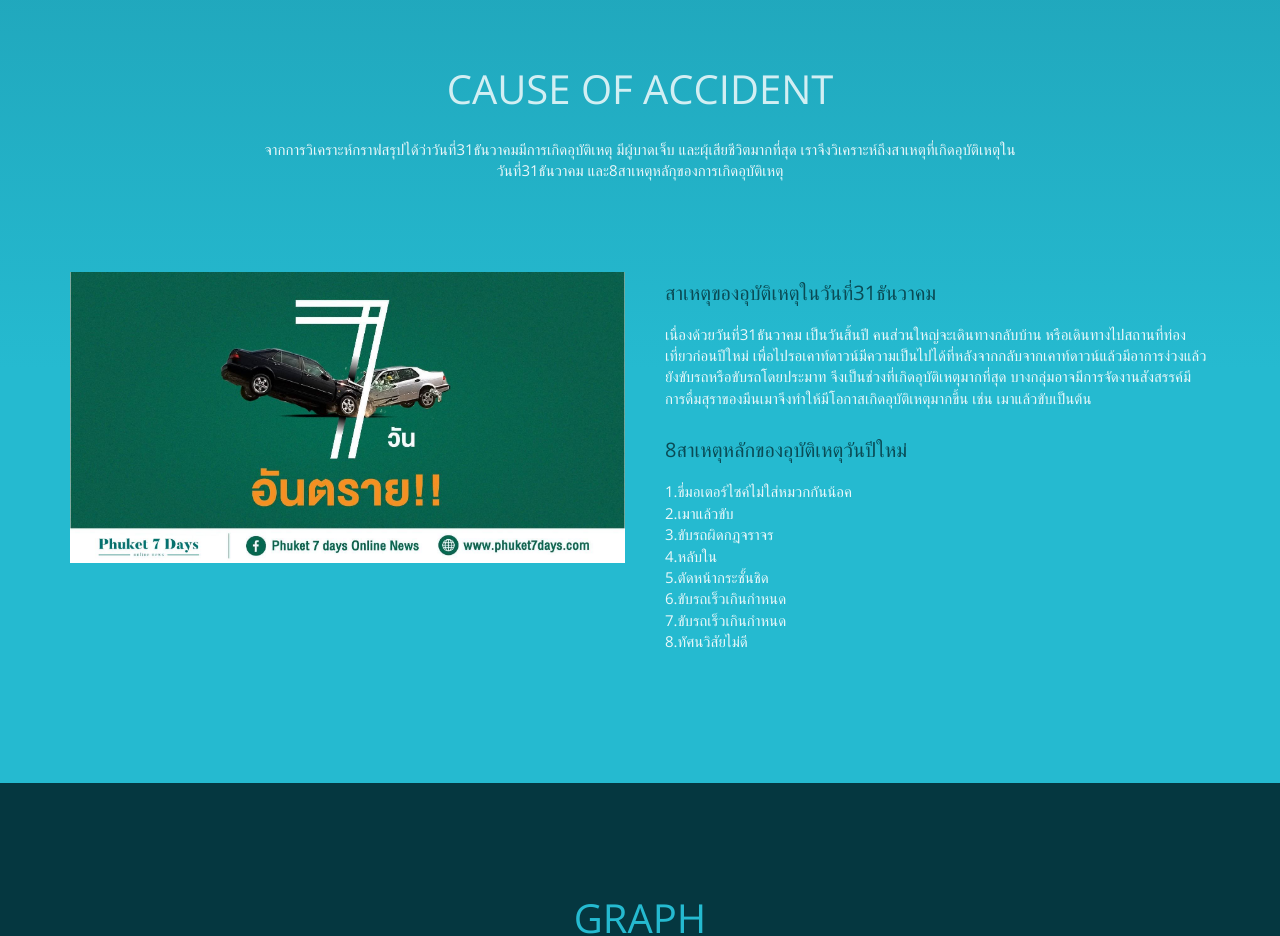
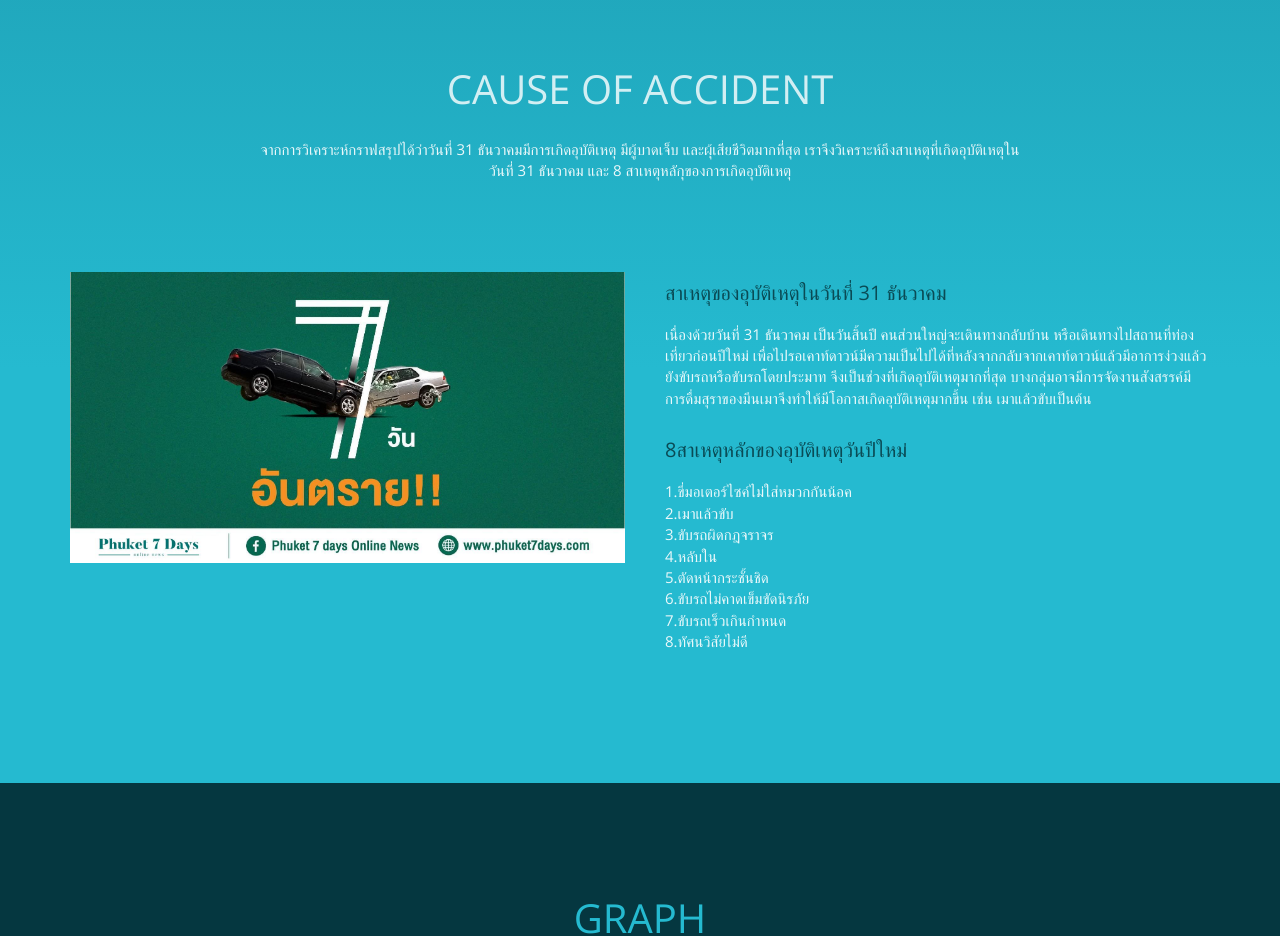
Before and after one commit to Runchapol/Happy-New-Year-2014---2018, a plain HTML site: page Web/index.html in a window 1280 px wide. Shown: the part 1440-2376 px from the top of the page. Drawn offline with nearby package versions, Linux system fonts and the light colour scheme.

Commit message:
Update index.html

```diff
--- a/Web/index.html
+++ b/Web/index.html
@@ -102,14 +102,14 @@
   <div class="container">
     <div class="col-md-8 col-md-offset-2 section-title text-center">
       <h2>Cause of accident</h2>
-      <p>จากการวิเคราะห์กราฟสรุปได้ว่าวันที่31ธันวาคมมีการเกิดอุบัติเหตุ มีผู้บาดเจ็บ และผุ้เสียชีวิตมากที่สุด เราจึงวิเคราะห์ถึงสาเหตุที่เกิดอุบัติเหตุในวันที่31ธันวาคม และ8สาเหตุหลักุของการเกิดอุบัติเหตุ</p>
+      <p>จากการวิเคราะห์กราฟสรุปได้ว่าวันที่ 31 ธันวาคมมีการเกิดอุบัติเหตุ มีผู้บาดเจ็บ และผุ้เสียชีวิตมากที่สุด เราจึงวิเคราะห์ถึงสาเหตุที่เกิดอุบัติเหตุในวันที่ 31 ธันวาคม และ 8 สาเหตุหลักุของการเกิดอุบัติเหตุ</p>
     </div>
     <div class="row">
       <div class="col-xs-12 col-md-6"> <img src="img/about.jpg" class="img-responsive" alt=""> </div>
       <div class="col-xs-12 col-md-6">
         <div class="about-text">
-          <h4>สาเหตุของอุบัติเหตุในวันที่31ธันวาคม</h4>
-          <p> เนื่องด้วยวันที่31ธันวาคม เป็นวันสิ้นปี คนส่วนใหญ่จะเดินทางกลับบ้าน หรือเดินทางไปสถานที่ท่องเที่ยวก่อนปีใหม่ เพื่อไปรอเคาท์ดาวน์มีความเป็นไปได้ที่หลังจากกลับจากเคาท์ดาวน์แล้วมีอาการง่วงแล้วยังขับรถหรือขับรถโดยประมาท จึงเป็นช่วงที่เกิดอุบัติเหตุมากที่สุด บางกลุ่มอาจมีการจัดงานสังสรรค์มีการดื่มสุราของมึนเมาจึงทำให้มีโอกาสเกิดอุบัติเหตุมากขึ้น เช่น เมาแล้วขับเป็นต้น
+          <h4>สาเหตุของอุบัติเหตุในวันที่ 31 ธันวาคม</h4>
+          <p> เนื่องด้วยวันที่ 31 ธันวาคม เป็นวันสิ้นปี คนส่วนใหญ่จะเดินทางกลับบ้าน หรือเดินทางไปสถานที่ท่องเที่ยวก่อนปีใหม่ เพื่อไปรอเคาท์ดาวน์มีความเป็นไปได้ที่หลังจากกลับจากเคาท์ดาวน์แล้วมีอาการง่วงแล้วยังขับรถหรือขับรถโดยประมาท จึงเป็นช่วงที่เกิดอุบัติเหตุมากที่สุด บางกลุ่มอาจมีการจัดงานสังสรรค์มีการดื่มสุราของมึนเมาจึงทำให้มีโอกาสเกิดอุบัติเหตุมากขึ้น เช่น เมาแล้วขับเป็นต้น
           </p>
           <h4>8สาเหตุหลักของอุบัติเหตุวันปีใหม่</h4>
           <p>1.ขี่มอเตอร์ไซค์ไม่ใส่หมวกกันน้อค<br>
@@ -117,7 +117,7 @@
           3.ขับรถผิดกฎจราจร<br>
           4.หลับใน<br>
           5.ตัดหน้ากระชั้นชิด<br>
-          6.ขับรถเร็วเกินกำหนด<br>
+          6.ขับรถไม่คาดเข็มขัดนิรภัย<br>
           7.ขับรถเร็วเกินกำหนด<br>
           8.ทัศนวิสัยไม่ดี</p>
         </div>
```
